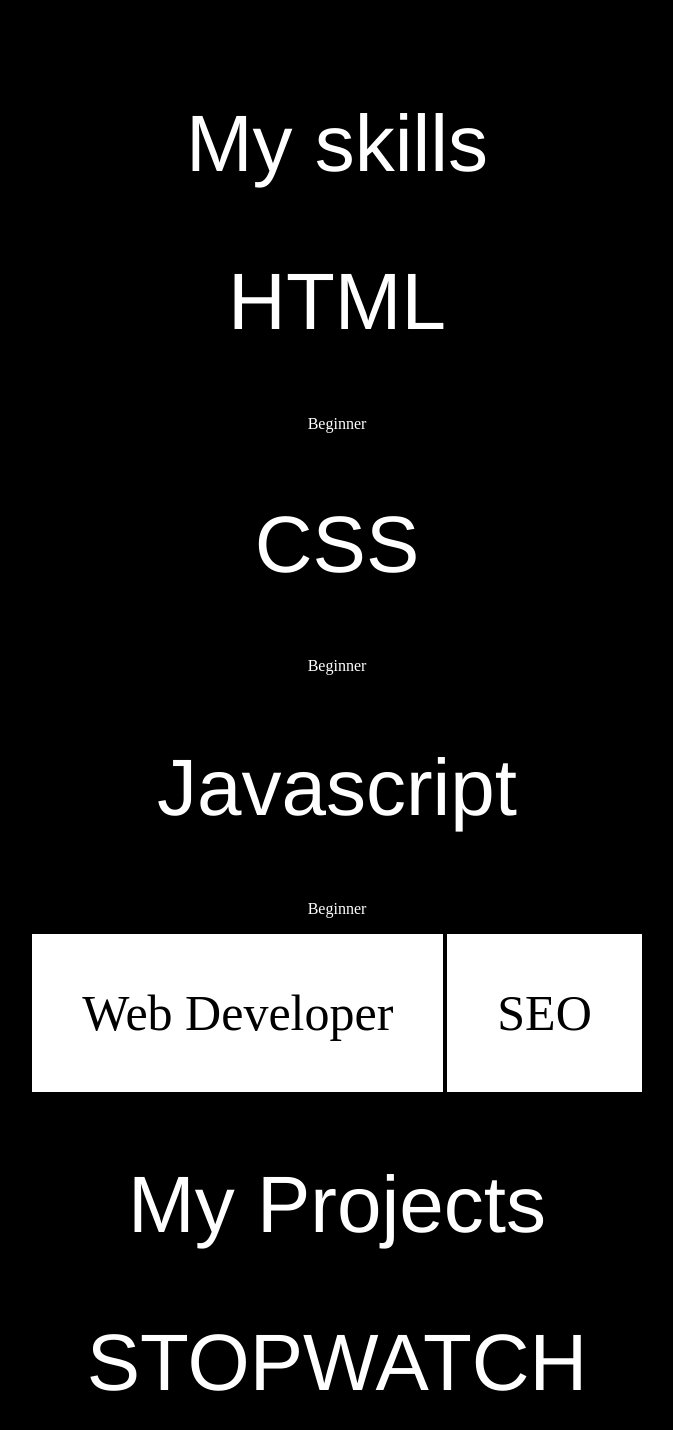
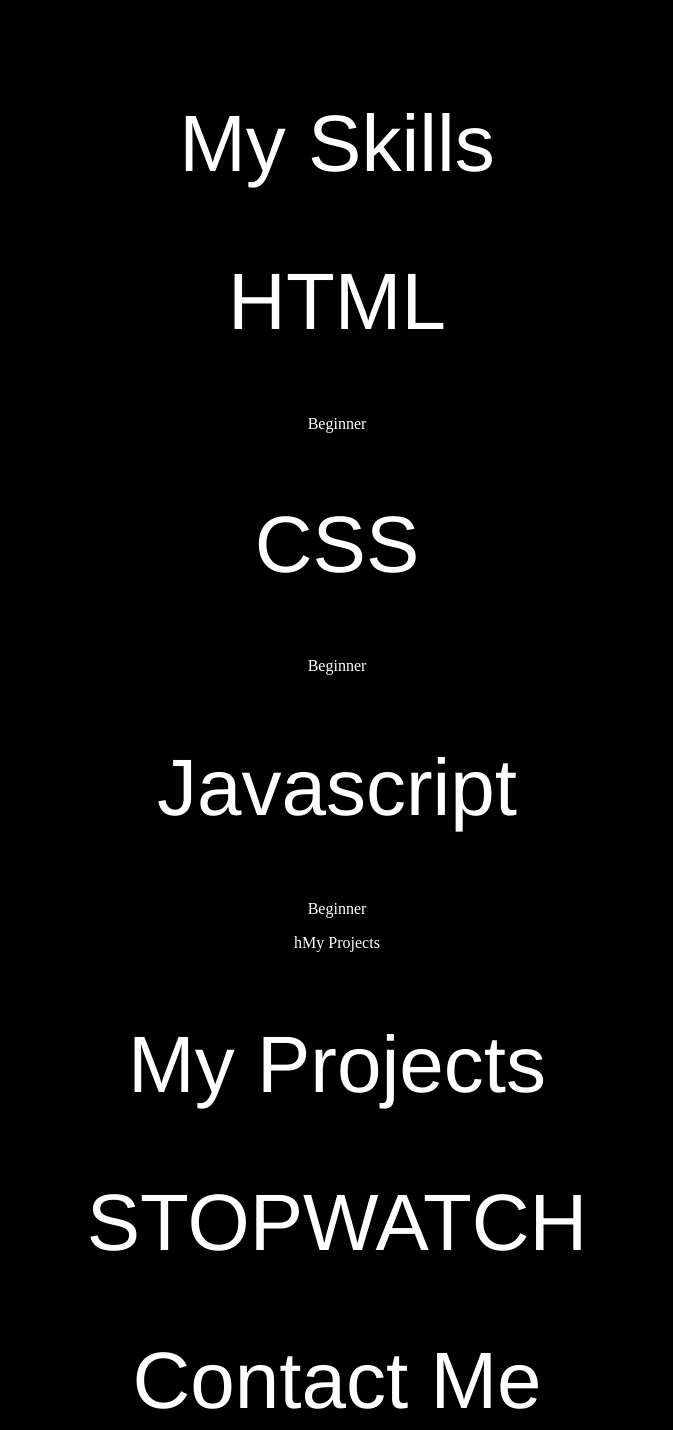
Before and after one commit to abhicoder9/abhicoder9.github.io, a plain HTML site: page index.html in a window 1280 px wide. Shown: the part 1513-2943 px from the top of the page, without its empty margins (303-976 px from the left). Drawn offline with Linux system fonts and the light colour scheme.

Commit message:
some cj=hanges

```diff
--- a/index.html
+++ b/index.html
@@ -38,10 +38,9 @@
         </div>
     </div>
     <div class="skills">
-        <div class="skills">
-            <h2>My skills</h2>
+        <h2>My Skills</h2>
     </div>
-        <div class="skill">
+    <div class="allskills">
         <div>
             <h2>HTML</h2>
             <p>Beginner</p>
@@ -55,10 +54,12 @@
             <p>Beginner</p>
         </div>
     </div>
-        <span id="skill">Web Developer</span>
-        <span id="skill">SEO</span>
+
         </div>
-    <a href="https://github.com/abhicoder9/StopWatch">
+        <div class="projects">
+            hMy Projects</div>
+    </div>
+    <a href="https://abhicoder9.github.io/StopWatch/">
     <div class="projects">
         <div class="project">
             <h2>My Projects</h2>
```
Also changed, not shown: logo.png (deleted). Lines whose indentation alone changed are shown as unchanged.
